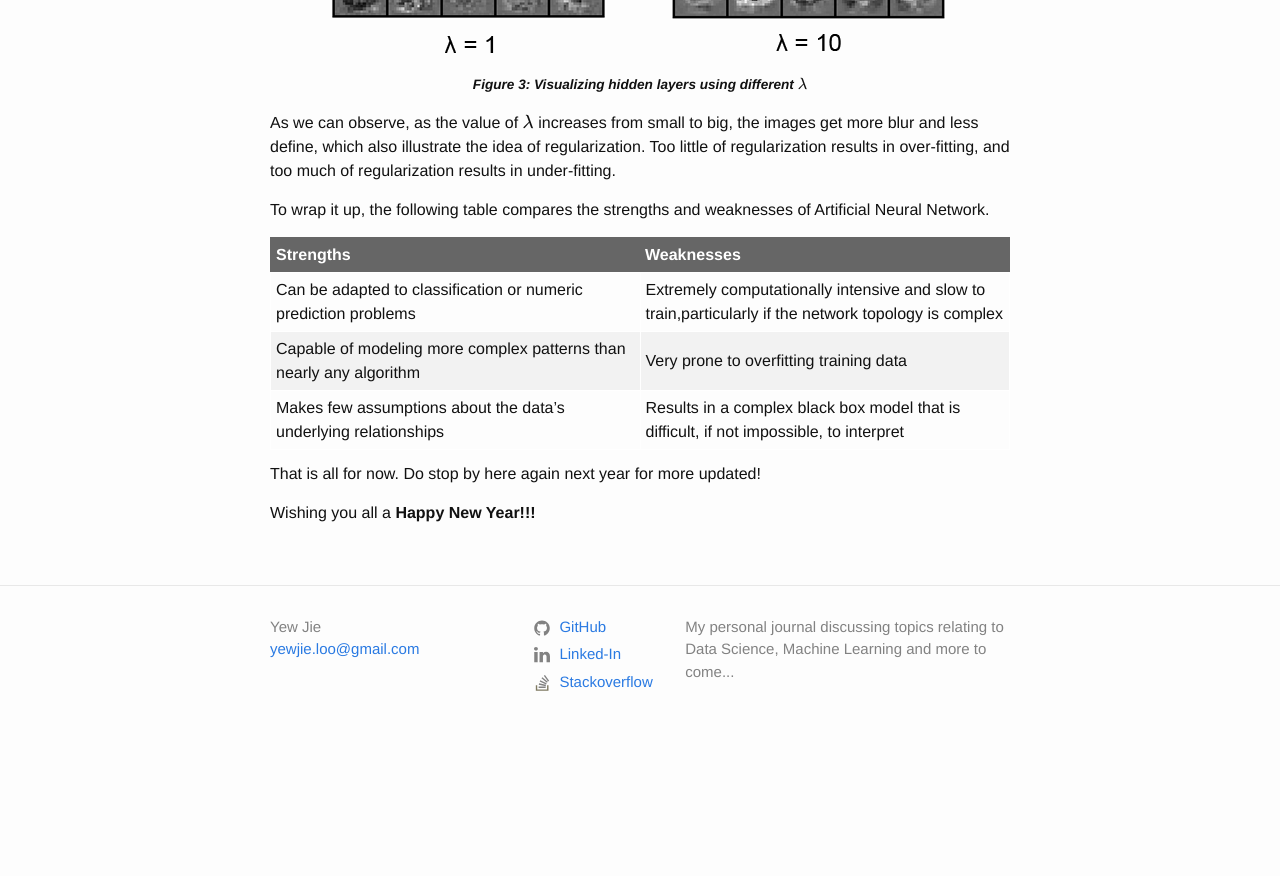
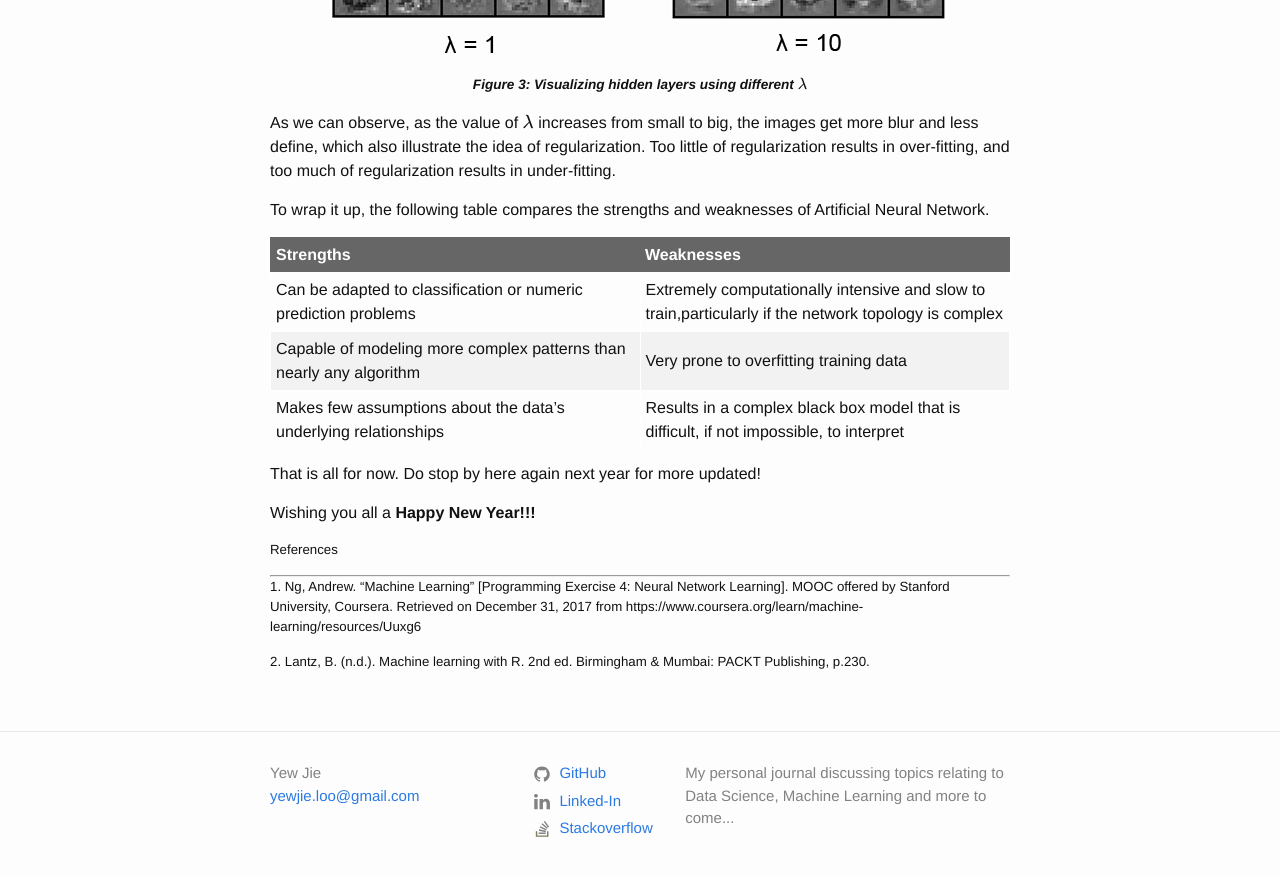
Before and after one commit to yewjie-github/Portfolio, a Jekyll site: the page built from _posts/ML_Cousera/2017-12-31-ANN-Backprop.markdown, in a window 1280 px wide and 900 px high, scrolled down 6740 px. Shown: the top 876 px of the window. Built offline with Jekyll 4.4.1, drawn with Linux system fonts in a browser that asks for light colours; formulas are drawn with MathJax 3; before the commit the page ends 7493 px from its top, so only the background shows below that.

Commit message:
Added references

````diff
--- a/_posts/ML_Cousera/2017-12-09-Logistic-Regression.markdown
+++ b/_posts/ML_Cousera/2017-12-09-Logistic-Regression.markdown
@@ -127,8 +127,14 @@ From our observation of a size `100`, we can then compute the accuracy of our mo
 p = predict(theta, X);
 acc = mean(double(p == y)) * 100);
 ```
+
 ```
 Train Accuracy: 89.000000
 ```
 
 This wrap-ups the idea of Logistic Regression, where we can use it model binary categorical outcome. Of course, this post highlight the very surface of this supervised machine learning method, in real-world problems, most of the time the data are not linearly separable. How do we use Logistic Regression to solve problems of such? Stay tunned for the following update!
+
+##### References
+---
+
+##### 1. Ng, Andrew. "Machine Learning" [Programming Exercise 2: Logistic Regression]. MOOC offered by Stanford University, Coursera. Retrieved on December 9, 2017 from https://www.coursera.org/learn/machine-learning/resources/O756o
--- a/_posts/ML_Cousera/2017-12-16-Regularized-Logistic-Regression.markdown
+++ b/_posts/ML_Cousera/2017-12-16-Regularized-Logistic-Regression.markdown
@@ -101,3 +101,9 @@ Train Accuracy (lambda = 100): 61.016949
 ```
 
 Notice the changes in the decision boundary as we vary $$\lambda$$. With a small $$\lambda=0$$, we should find that the classifier gets almost every training example correct, but draws a very complicated boundary, thus over-fitting the data like in Figure 2, therefore not a good decision boundary. With a larger $$\lambda$$ ($$\lambda$$ = `1` or $$\lambda$$ = `10`), we should see a plot that shows a simpler and straight-forward decision boundary which still separates the positives and negatives fairly well. However, if $$\lambda$$ is set to too high ($$\lambda$$ = `100`), we will not get a good fit and the decision boundary will not follow the data so well, thus under-fitting the data like in Figure 5.
+
+
+##### References
+---
+
+##### 1. Ng, Andrew. "Machine Learning" [Programming Exercise 2: Logistic Regression]. MOOC offered by Stanford University, Coursera. Retrieved on December 16, 2017 from https://www.coursera.org/learn/machine-learning/resources/fz4AU
--- a/_posts/ML_Cousera/2017-12-23-ANN.markdown
+++ b/_posts/ML_Cousera/2017-12-23-ANN.markdown
@@ -159,3 +159,9 @@ Training Set Accuracy: 97.520000
 ```
 
 This is just the very tip of the iceberg for this amazing yet complex algorithm. We will discuss in more detail and an important part of Neural Network which covers back-propagation in the upcoming post. Stay tuned, and bye for now!
+
+
+##### References
+---
+
+##### 1. Ng, Andrew. "Machine Learning" [Programming Exercise 3: Multi-class Classification and Neural Network]. MOOC offered by Stanford University, Coursera. Retrieved on December 23, 2017 from https://www.coursera.org/learn/machine-learning/resources/JOjNO
--- a/_posts/ML_Cousera/2017-12-31-ANN-Backprop.markdown
+++ b/_posts/ML_Cousera/2017-12-31-ANN-Backprop.markdown
@@ -237,3 +237,11 @@ To wrap it up, the following table compares the strengths and weaknesses of Arti
 That is all for now. Do stop by here again next year for more updated!
 
 Wishing you all a **Happy New Year!!!**
+
+
+##### References
+---
+
+##### 1. Ng, Andrew. "Machine Learning" [Programming Exercise 4: Neural Network Learning]. MOOC offered by Stanford University, Coursera. Retrieved on December 31, 2017 from https://www.coursera.org/learn/machine-learning/resources/Uuxg6
+
+##### 2. Lantz, B. (n.d.). Machine learning with R. 2nd ed. Birmingham & Mumbai: PACKT Publishing, p.230.
````
Also changed, not shown: _posts/ML_Cousera/2017-12-02-Linear-Regression.markdown (+7 -0 lines).
